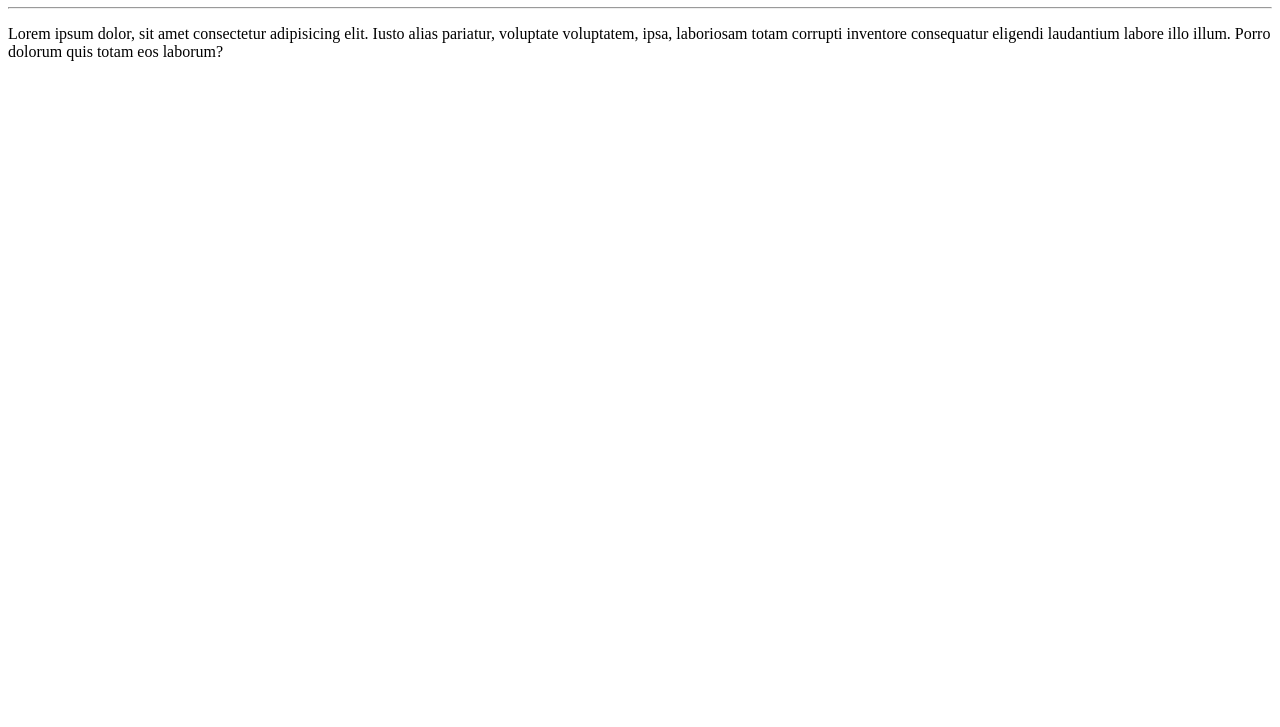
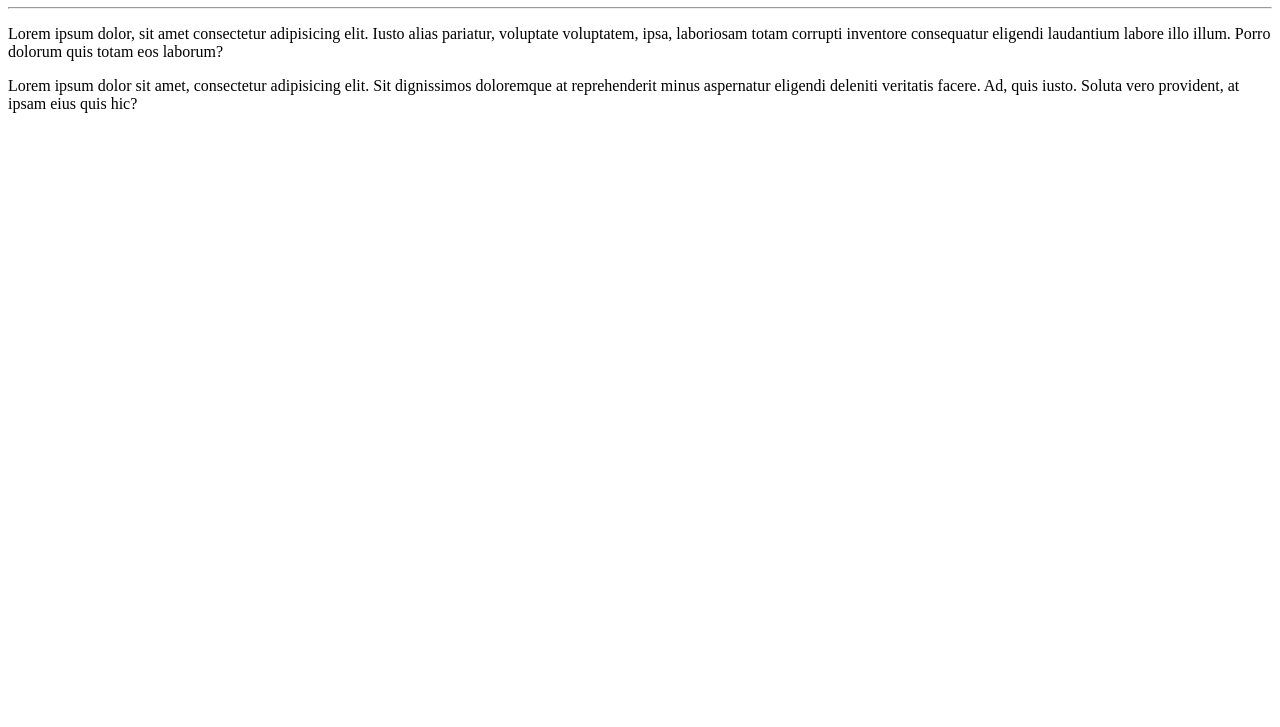
Before and after one commit to SrjohnErnesto/Ola-Mundo, a plain HTML site: page site-exemplo/index.html in a window 1280 px wide. Shown: the part 73-800 px from the top of the page. Drawn offline with Linux system fonts and the light colour scheme.

Commit message:
Adicionei outro paragrafo

```diff
--- a/site-exemplo/index.html
+++ b/site-exemplo/index.html
@@ -9,5 +9,6 @@
     <h1>Olá, Mundo!</h1>
     <hr>
     <p>Lorem ipsum dolor, sit amet consectetur adipisicing elit. Iusto alias pariatur, voluptate voluptatem, ipsa, laboriosam totam corrupti inventore consequatur eligendi laudantium labore illo illum. Porro dolorum quis totam eos laborum?</p>
+    <p>Lorem ipsum dolor sit amet, consectetur adipisicing elit. Sit dignissimos doloremque at reprehenderit minus aspernatur eligendi deleniti veritatis facere. Ad, quis iusto. Soluta vero provident, at ipsam eius quis hic?</p>
 </body>
 </html>
```
